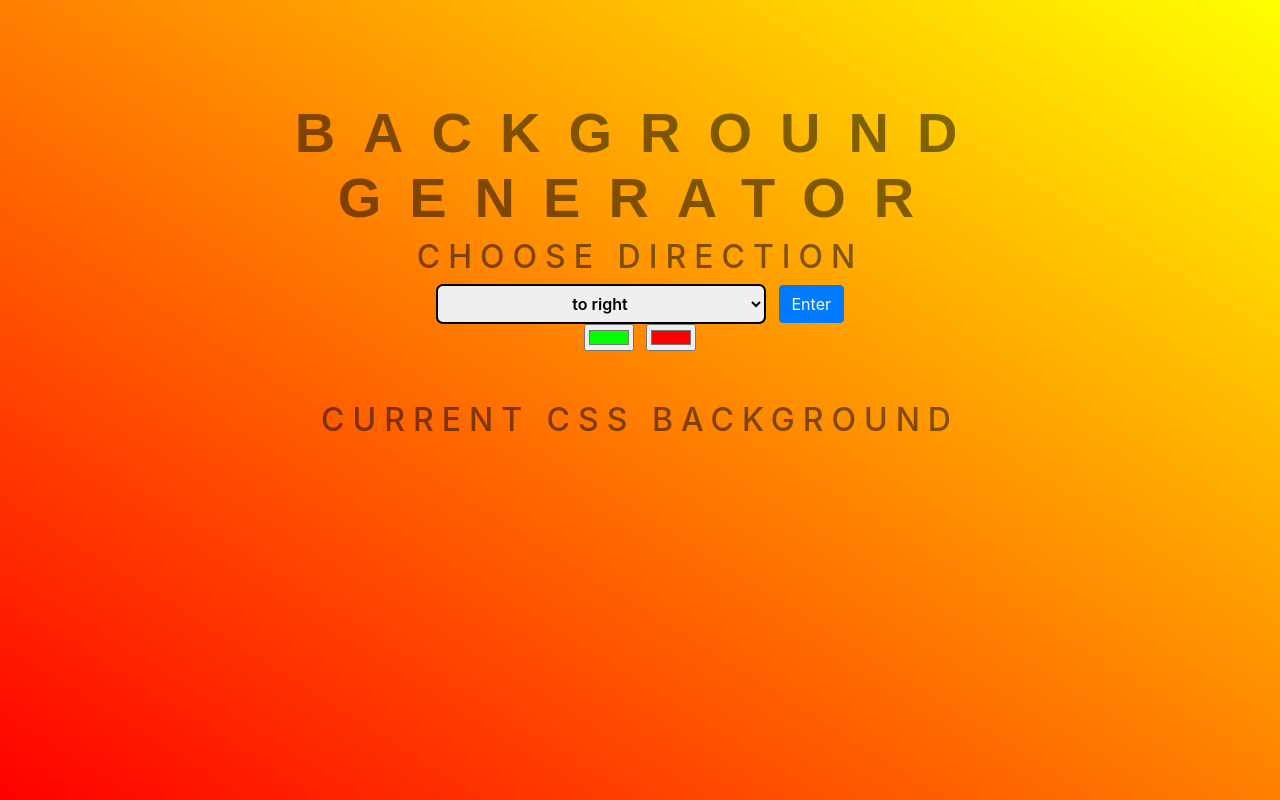
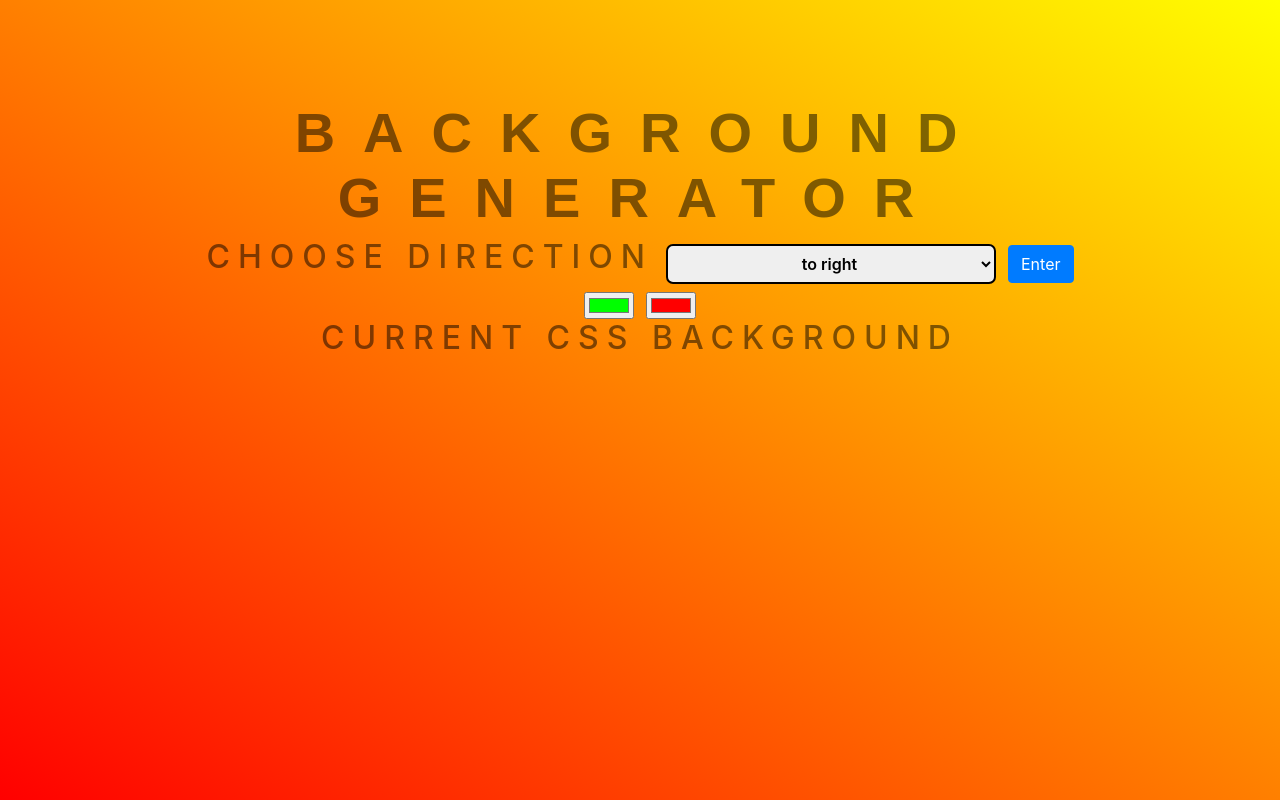
Before and after one commit to prashant280920/Linear_Background_Generator, a plain HTML site: page index.html in a window 1280 px wide. Drawn offline with nearby package versions, Linux system fonts and the light colour scheme.

Commit message:
add new id's

```diff
--- a/index.html
+++ b/index.html
@@ -12,7 +12,7 @@
 
 
 	<form action="/action_page.php">
-	  <label for="direction" style="display:block"><h2>Choose Direction</h2></label>
+	  <label for="direction" id="note" ><h2>Choose Direction</h2></label>
 	  <select id="direction" name="direction">
 	    <option value="to right">to right</option>
 	    <option value="to left">to left</option>
@@ -24,13 +24,13 @@
 	    <option value="to bottom left">to bottom left</option>
 
 	  </select>
-  		<button class="btn btn-primary" >Enter</button>
+  		<button class="btn btn-primary len" >Enter</button>
   	</form>
     <div id ="forcolor">
 		<input class="color1" type="color" name="color1" value="#00ff00">
 		<input class="color2" type="color" name="color2" value="#ff0000">
   	</div>
-	<h2 style="margin-top:50px">Current CSS Background</h2>
+	<h2 style="margin-top:0px">Current CSS Background</h2>
 	<h3></h3>
 	<script type="text/javascript" src="script.js"></script>
 </body>
```
